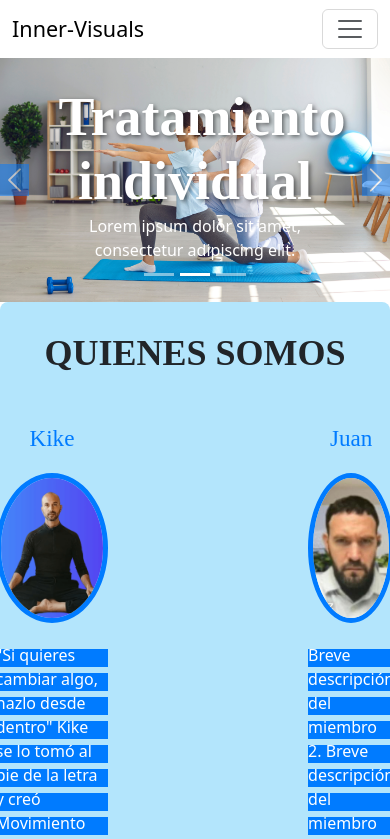
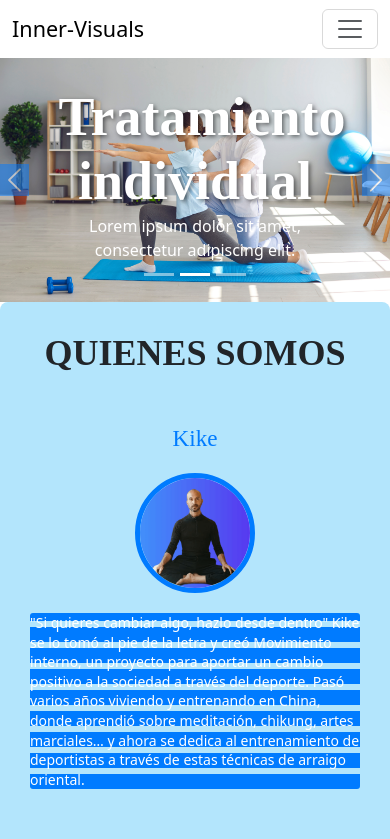
Before and after one commit to GabrielaRamos79/inner_visual_final_project, a React (Vite) app in the folder client/InnerVisual/: page /about in a window 390 px wide. Shown: the top 839 px of the page. Built offline with nearby package versions, Linux system fonts and the light colour scheme.

Commit message:
team component´responsive

```diff
--- a/client/InnerVisual/src/components/team/team.css
+++ b/client/InnerVisual/src/components/team/team.css
@@ -17,6 +17,7 @@
   justify-content: center; /* Centrando los miembros del equipo horizontalmente */
   align-items: flex-start; /* Asegura que los elementos estén alineados al inicio verticalmente */
   gap: 200px; /* Aumenta el espacio entre las fotos */
+  flex-wrap: wrap; /* Permite que los elementos se envuelvan si es necesario */
 }
 
 .team-member {
@@ -60,4 +61,39 @@
   text-align: left; /* Ajusta la alineación del texto si es necesario */
   line-height: 1.5em; /* Ajusta la altura de línea para que coincida con el patrón */
   font-size: 16px; /* Tamaño de fuente para asegurar que el patrón se ajuste */
+
 }
+
+@media (max-width: 900px) {
+  .team-members {
+    gap: 50px;
+  }
+
+  .member-photo {
+    width: 100px;
+    height: 100px;
+  }
+}
+
+@media (max-width: 600px) {
+  .team-members {
+    flex-direction: column;
+    align-items: center;
+    gap: 40px;
+  }
+
+  .team-member {
+    width: 100%;
+    max-width: 400px;
+  }
+
+  .member-photo {
+    width: 120px;
+    height: 120px;
+  }
+
+  .member-description {
+    font-size: 14px;
+    line-height: 1.4em;
+  }
+}
```
